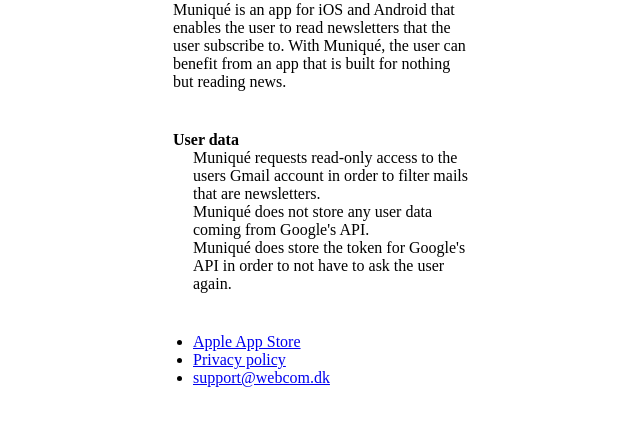
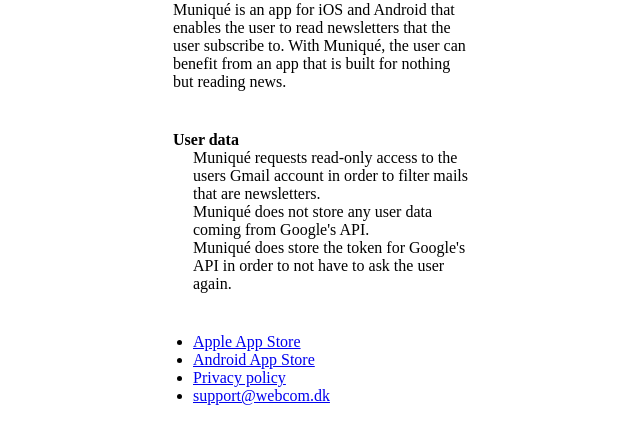
Before and after one commit to Webcom/webcom.github.io, a plain HTML site: page munique/index.html in a window 1280 px wide. Shown: the part 97-540 px from the top of the page, without its empty margins (317-957 px from the left). Drawn offline with Linux system fonts and the light colour scheme.

Commit message:
link to Google Play Store

```diff
--- a/munique/index.html
+++ b/munique/index.html
@@ -48,6 +48,9 @@
           <a href="https://apps.apple.com/us/app/muniqué/id1529804869">Apple App Store</a>
         </li>
         <li>
+          <a href="https://play.google.com/store/apps/details?id=dk.webcom.newsfilter">Android App Store</a>
+        </li>
+        <li>
           <a href="./privacy.html">Privacy policy</a>
         </li>
         <li>
```
